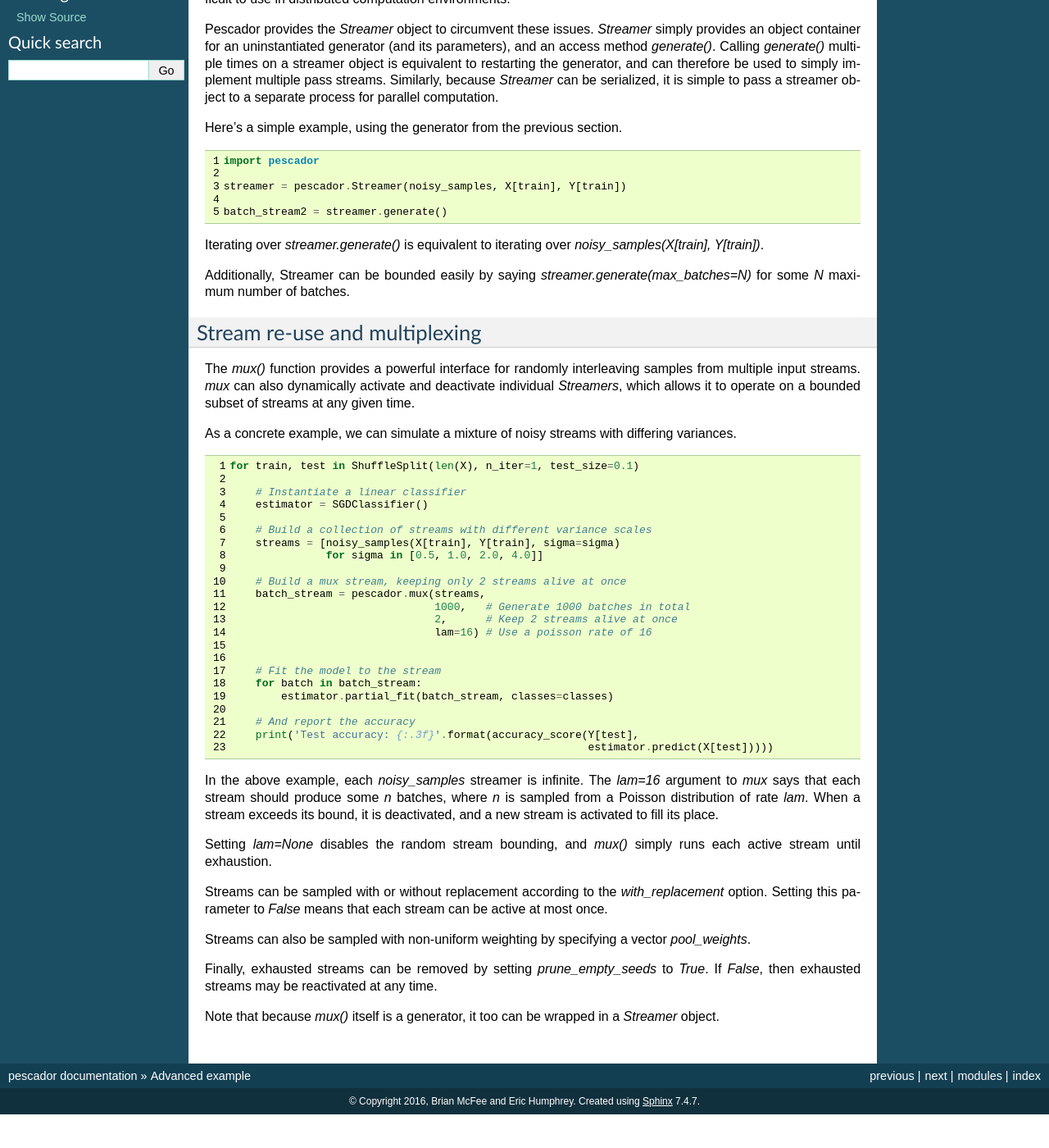
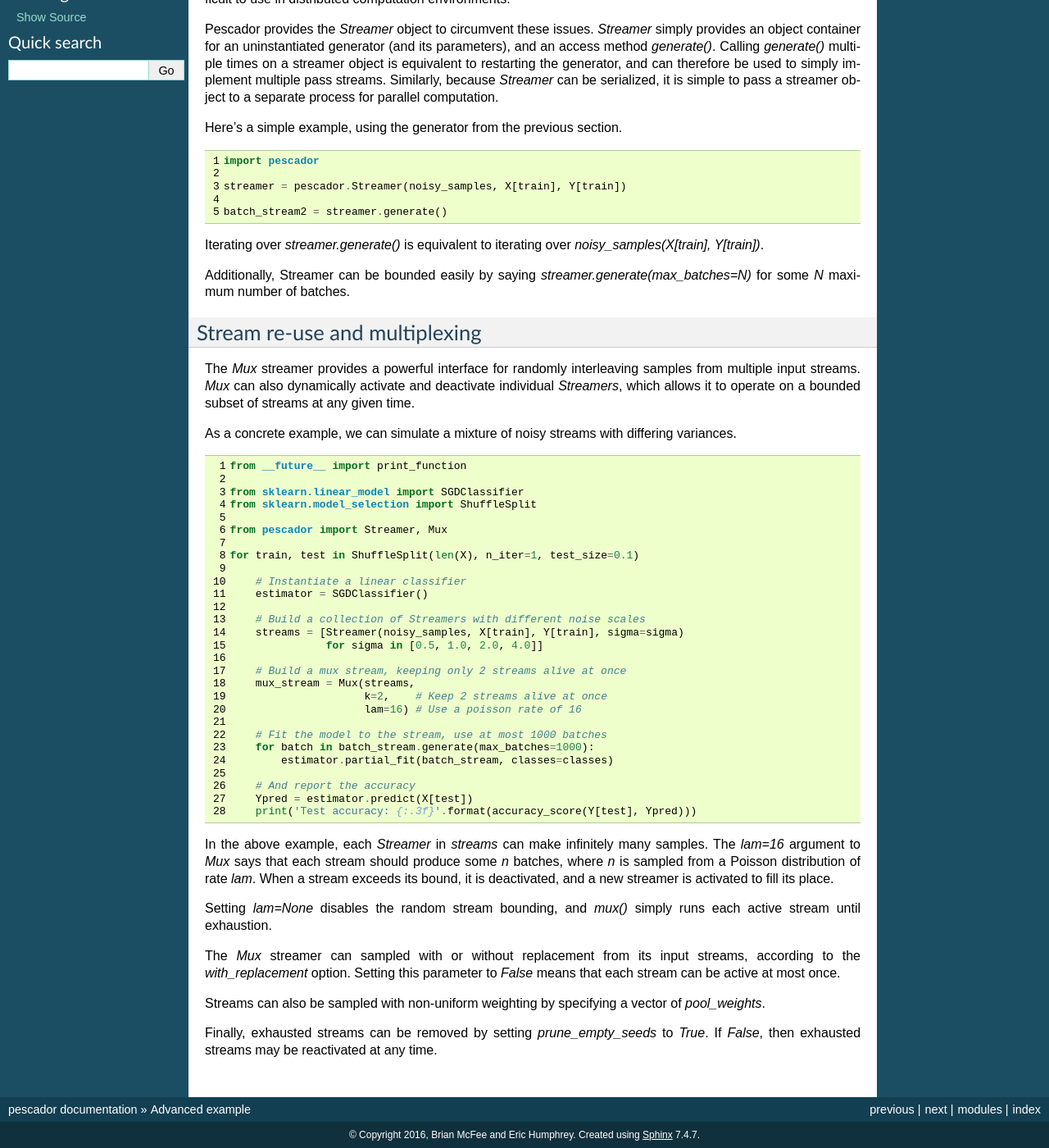
Before and after one commit to pescadores/pescador, a Sphinx documentation site: the page built from docs/example2.rst, in a window 1280 px wide and 1400 px high, scrolled down 275 px. Shown: the whole window at 82% size. Built offline with Sphinx 7.4.7, drawn with Linux system fonts in a browser that asks for light colours; before the commit the page ends 1634 px from its top, so only the background shows below that.

Commit message:
updated example documentation

```diff
--- a/docs/example2.rst
+++ b/docs/example2.rst
@@ -33,60 +33,60 @@ Here's a simple example, using the generator from the previous section.
 
 Iterating over `streamer.generate()` is equivalent to iterating over `noisy_samples(X[train], Y[train])`.
 
-Additionally, Streamer can be bounded easily by saying `streamer.generate(max_batches=N)` for some `N` maximum
-number of batches.
+Additionally, Streamer can be bounded easily by saying `streamer.generate(max_batches=N)` for some `N` maximum number of batches.
 
 
 Stream re-use and multiplexing
 ------------------------------
-The `mux()` function provides a powerful interface for randomly interleaving samples from
-multiple input streams.  `mux` can also dynamically activate and deactivate
-individual `Streamers`, which allows it to operate on a bounded subset of streams at any given time.
+The `Mux` streamer provides a powerful interface for randomly interleaving samples from multiple input streams.
+`Mux` can also dynamically activate and deactivate individual `Streamers`, which allows it to operate on a bounded subset of streams at any given time.
 
 As a concrete example, we can simulate a mixture of noisy streams with differing variances.
 
 .. code-block:: python
     :linenos:
 
+    from __future__ import print_function
+
+    from sklearn.linear_model import SGDClassifier
+    from sklearn.model_selection import ShuffleSplit
+
+    from pescador import Streamer, Mux
+
     for train, test in ShuffleSplit(len(X), n_iter=1, test_size=0.1)
 
         # Instantiate a linear classifier
         estimator = SGDClassifier()
 
-        # Build a collection of streams with different variance scales
-        streams = [noisy_samples(X[train], Y[train], sigma=sigma)
+        # Build a collection of Streamers with different noise scales
+        streams = [Streamer(noisy_samples, X[train], Y[train], sigma=sigma)
                    for sigma in [0.5, 1.0, 2.0, 4.0]]
 
         # Build a mux stream, keeping only 2 streams alive at once
-        batch_stream = pescador.mux(streams,
-                                    1000,   # Generate 1000 batches in total
-                                    2,      # Keep 2 streams alive at once
-                                    lam=16) # Use a poisson rate of 16
+        mux_stream = Mux(streams,
+                         k=2,    # Keep 2 streams alive at once
+                         lam=16) # Use a poisson rate of 16
 
-
-        # Fit the model to the stream
-        for batch in batch_stream:
+        # Fit the model to the stream, use at most 1000 batches
+        for batch in batch_stream.generate(max_batches=1000):
             estimator.partial_fit(batch_stream, classes=classes)
 
         # And report the accuracy
-        print('Test accuracy: {:.3f}'.format(accuracy_score(Y[test],
-                                                            estimator.predict(X[test]))))
+        Ypred = estimator.predict(X[test])
+        print('Test accuracy: {:.3f}'.format(accuracy_score(Y[test], Ypred)))
 
-In the above example, each `noisy_samples` streamer is infinite.  The `lam=16` argument to `mux`
-says that each stream should produce some `n` batches, where `n` is sampled from a Poisson distribution
-of rate `lam`.  When a stream exceeds its bound, it is deactivated, and a new stream is activated to fill its
-place.
+
+In the above example, each `Streamer` in `streams` can make infinitely many samples.
+The `lam=16` argument to `Mux` says that each stream should produce some `n` batches, where `n` is sampled from a Poisson distribution of rate `lam`.
+When a stream exceeds its bound, it is deactivated, and a new streamer is activated to fill its place.
 
 Setting `lam=None` disables the random stream bounding, and `mux()` simply runs each active stream until
 exhaustion.
 
-Streams can be sampled with or without replacement according to the `with_replacement` option.  Setting this
-parameter to `False` means that each stream can be active at most once.
+The `Mux` streamer can sampled with or without replacement from its input streams, according to the `with_replacement` option.
+Setting this parameter to `False` means that each stream can be active at most once.
 
-Streams can also be sampled with non-uniform weighting by specifying a vector `pool_weights`.
+Streams can also be sampled with non-uniform weighting by specifying a vector of `pool_weights`.
 
-Finally, exhausted streams can be removed by setting `prune_empty_seeds` to `True`.  If `False`, then
-exhausted streams may be reactivated at any time.
-
-
-Note that because `mux()` itself is a generator, it too can be wrapped in a `Streamer` object.
+Finally, exhausted streams can be removed by setting `prune_empty_seeds` to `True`.
+If `False`, then exhausted streams may be reactivated at any time.
--- a/docs/requirements.txt
+++ b/docs/requirements.txt
@@ -1 +1,3 @@
 numpydoc>=0.5
+six
+unittest
```
Also changed, not shown: docs/example1.rst (+6 -4 lines).
